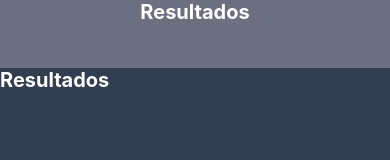
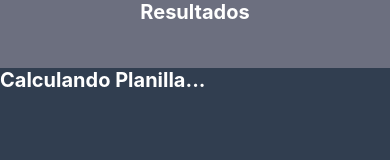
Before and after one commit to JGS83-dev/dps-desafio2-planilla, a React Native app: screen /Resultados in a window 390 px wide. Shown: the top 160 px of the page. Built offline with nearby package versions, Linux system fonts and the light colour scheme.

Commit message:
Agregado cargando

```diff
--- a/components/Resultados.js
+++ b/components/Resultados.js
@@ -1,9 +1,10 @@
-import React, { useState,useEffect } from 'react';
+import React, { useState, useEffect } from 'react';
 import ContenedorPrincipal from './ContenedorPrincipal';
 import {
     Text,
     StyleSheet,
-    Alert
+    Alert,
+    View
 } from 'react-native';
 import { colores } from '../config/colores';
 import AsyncStorage from '@react-native-async-storage/async-storage';
@@ -59,7 +60,14 @@ const Resultados = ({ navigation }) => {
         <ContenedorPrincipal titulo="Resultados"
             navigation={navigation}
             contenido={(
-                <Text style={styles.letra}>Resultados</Text>
+                <>
+                    {isLoading ? (<Text style={styles.letra}>Calculando Planilla...</Text>) :
+                        (
+                            <View>
+                                <Text>Resultado</Text>
+                            </View>
+                        )}
+                </>
             )}></ContenedorPrincipal>
 
     );
```
Lines whose indentation alone changed are shown as unchanged.
